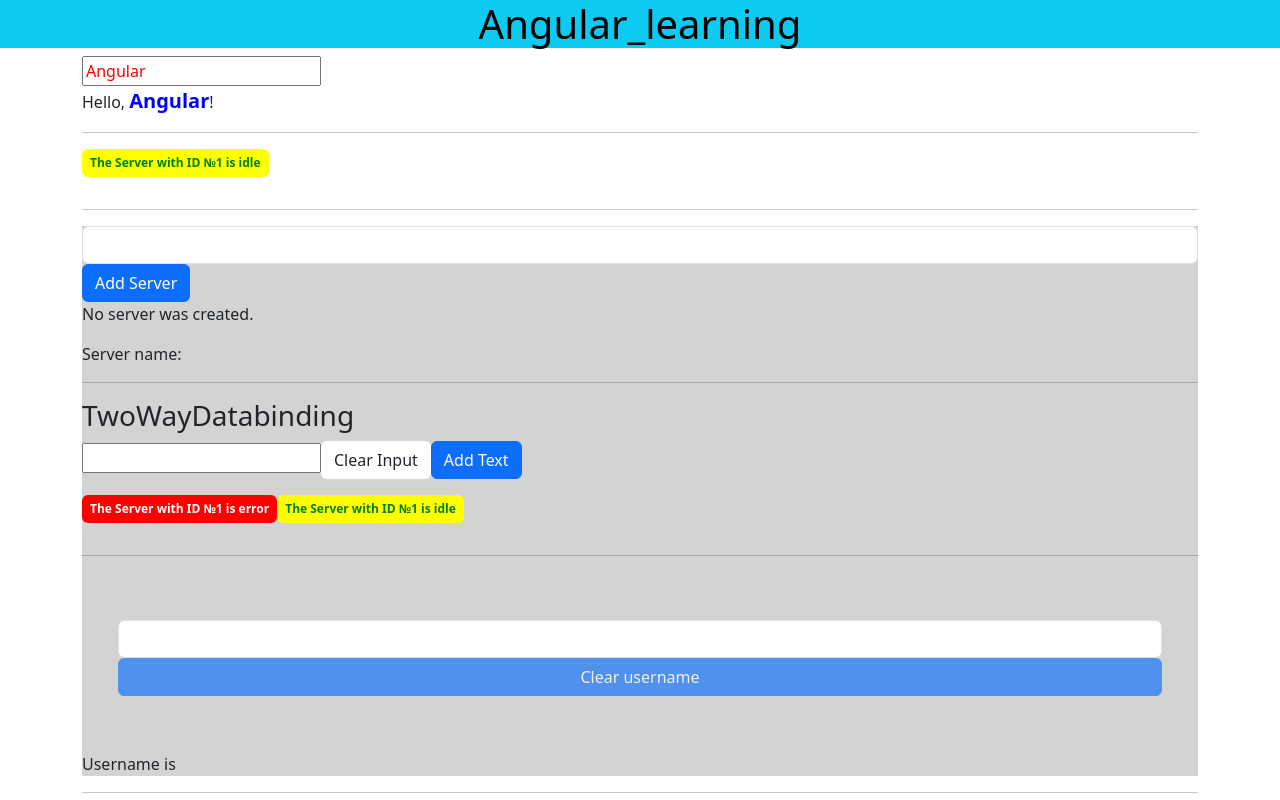
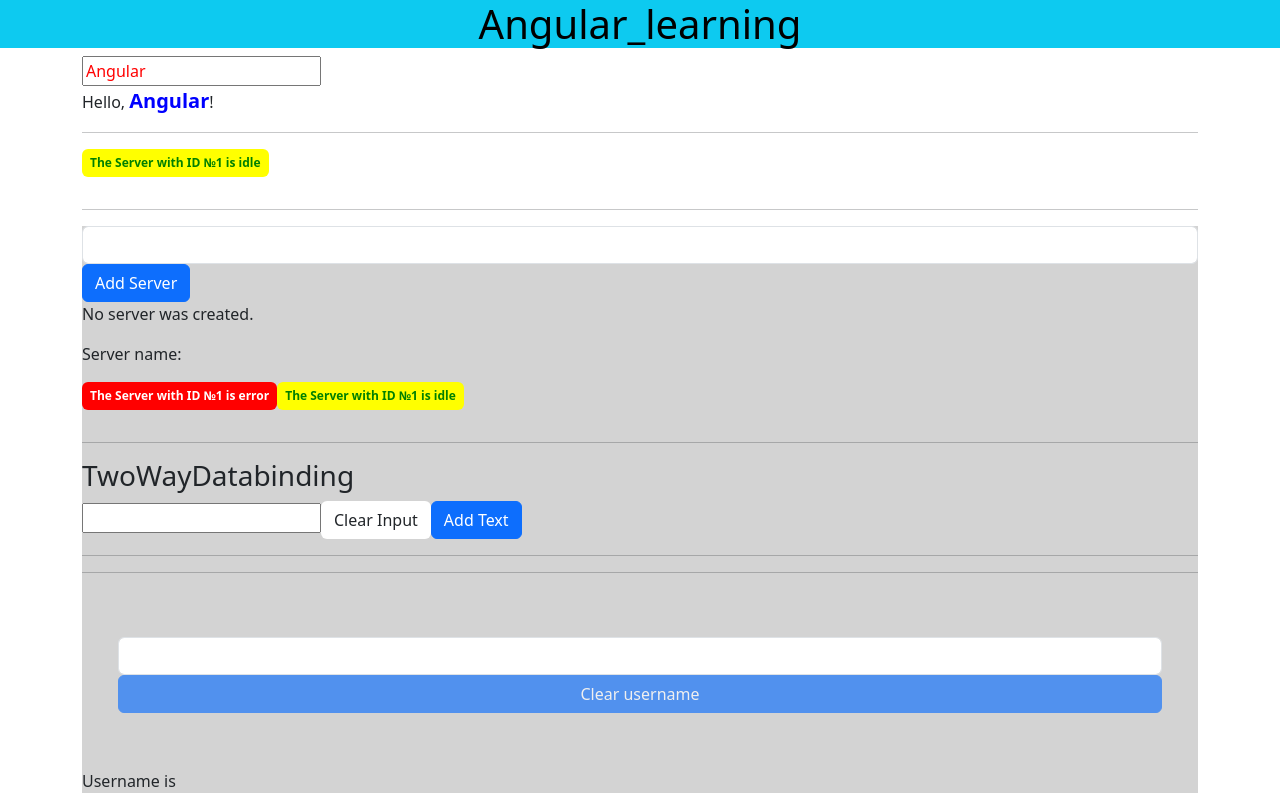
Before and after one commit to MAG1980/Angular_learning, an Angular app: page / in a window 1280 px wide. Shown: the top 800 px of the page. Built offline with nearby package versions, Linux system fonts and the light colour scheme.

Commit message:
Рендеринг массива компонентов с помощью структурной директивы *ngFor.

```diff
--- a/src/app/servers/servers.component.html
+++ b/src/app/servers/servers.component.html
@@ -18,6 +18,7 @@
     <p>No server was created.</p>
   </ng-template>
   <p>Server name:{{ serverName }}</p>
+  <app-server *ngFor="let server of servers"></app-server>
   <hr/>
   <h3>TwoWayDatabinding</h3>
   <input type="text" [(ngModel)]="twoWayBindingText"/>
@@ -32,10 +33,9 @@
     (click)="setText()"
   >Add Text
   </button>
+  <hr/>
   <p>{{ twoWayBindingText }}</p>
   <p>{{ resultText }}</p>
-  <app-server></app-server>
-  <app-server></app-server>
   <hr/>
   <div class="row flex-column p-5">
     <input
```
